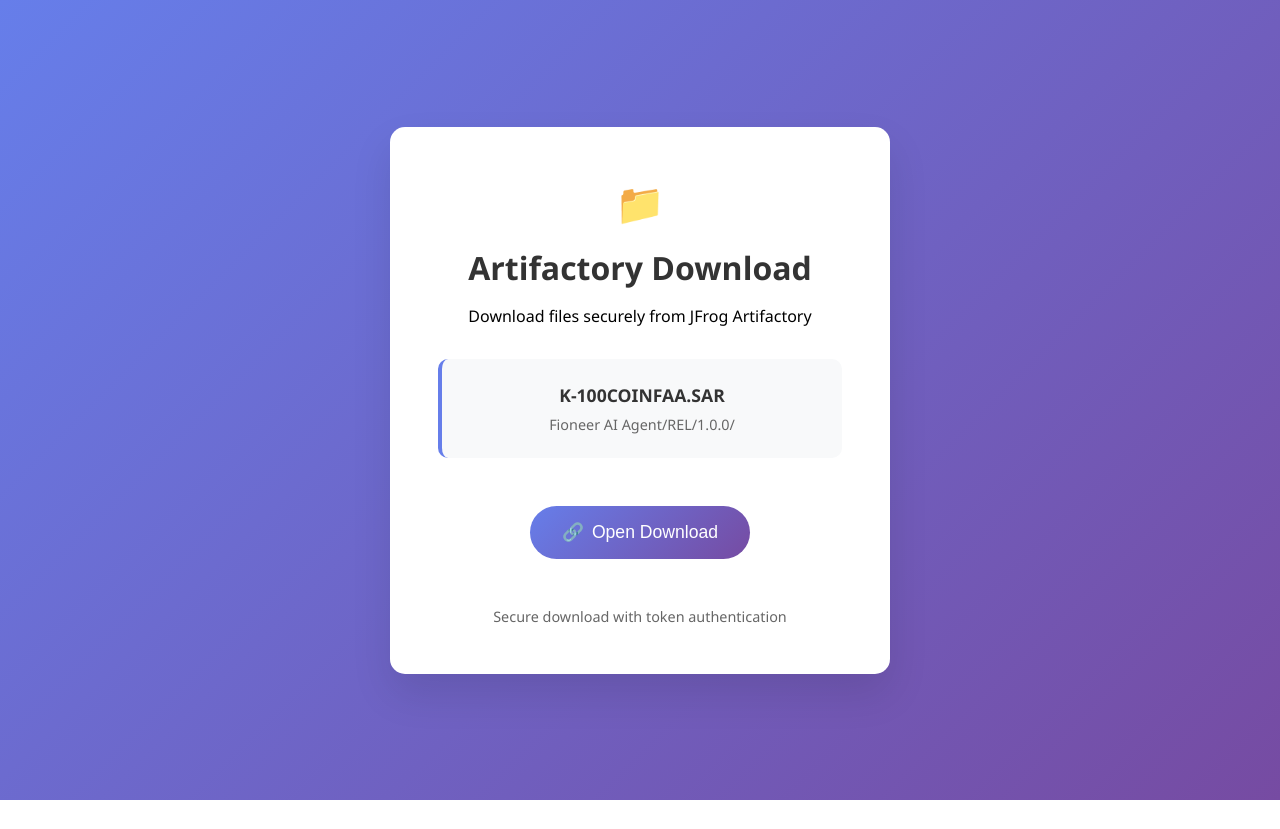
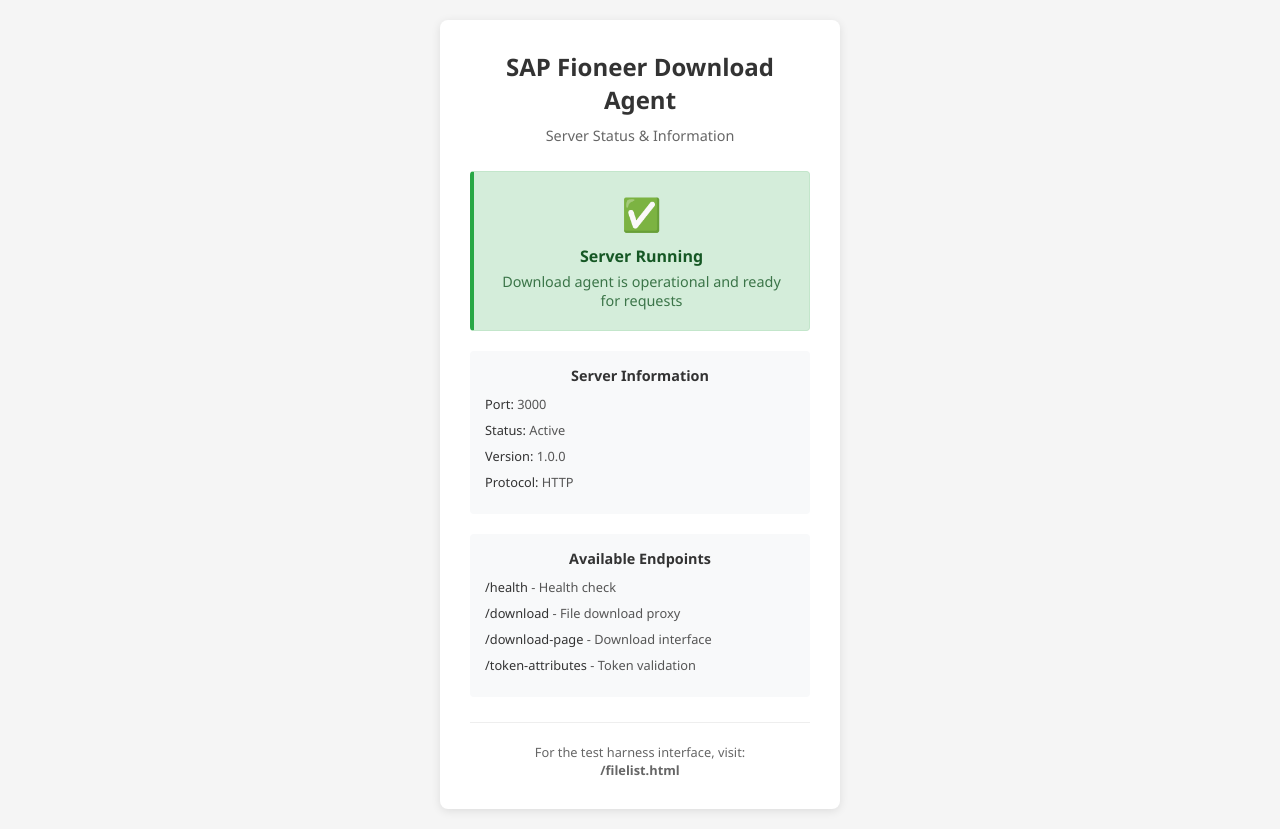
Before and after one commit to andreashofer-ca/sap-fioneer-download-agent, a website: page public/index.html in a window 1280 px wide. Before the commit the page ends 800 px from the top, so only its background shows below. Drawn offline with Linux system fonts and the light colour scheme; no server answers.

Commit message:
UI improvements and documentation updates
- Clean up index.html to show simple server status page
- Match design style with filelist.html for consistency
- Update README instructions for local test harness usage
- Remove complex download functionality from landing page
- Provide clear server information and available endpoints

```diff
--- a/public/index.html
+++ b/public/index.html
@@ -3,8 +3,9 @@
 <head>
     <meta charset="UTF-8">
     <meta name="viewport" content="width=device-width, initial-scale=1.0">
-    <title>Artifactory File Download</title>
+    <title>SAP Fioneer Download Agent - Server Status</title>
     <style>
+        /* Reset and base styles */
         * {
             margin: 0;
             padding: 0;
@@ -13,251 +14,136 @@
 
         body {
             font-family: 'Segoe UI', Tahoma, Geneva, Verdana, sans-serif;
-            background: linear-gradient(135deg, #667eea 0%, #764ba2 100%);
+            background: #f5f5f5;
             min-height: 100vh;
             display: flex;
             align-items: center;
             justify-content: center;
+            padding: 20px;
         }
 
+        /* Main container */
         .container {
             background: white;
-            padding: 3rem;
-            border-radius: 15px;
-            box-shadow: 0 20px 40px rgba(0, 0, 0, 0.1);
+            padding: 30px;
+            border-radius: 8px;
+            box-shadow: 0 2px 10px rgba(0, 0, 0, 0.1);
+            width: 100%;
+            max-width: 400px;
             text-align: center;
-            max-width: 500px;
-            width: 90%;
         }
 
-        .logo {
-            font-size: 2.5rem;
-            margin-bottom: 1rem;
-            color: #667eea;
+        /* Typography */
+        h1 {
+            color: #333;
+            margin-bottom: 10px;
+            font-size: 1.5rem;
+            font-weight: 600;
         }
 
-        h1 {
-            color: #333;
-            margin-bottom: 1rem;
-            font-size: 2rem;
+        .subtitle {
+            color: #666;
+            font-size: 0.9rem;
+            margin-bottom: 25px;
+            line-height: 1.4;
         }
 
-        .file-info {
-            background: #f8f9fa;
-            padding: 1.5rem;
-            border-radius: 10px;
-            margin: 2rem 0;
-            border-left: 4px solid #667eea;
+        /* Status indicator */
+        .status-card {
+            background: #d4edda;
+            border: 1px solid #c3e6cb;
+            color: #155724;
+            padding: 20px;
+            border-radius: 4px;
+            margin: 20px 0;
+            border-left: 4px solid #28a745;
         }
 
-        .file-name {
-            font-weight: bold;
-            color: #333;
-            font-size: 1.1rem;
-            margin-bottom: 0.5rem;
+        .status-icon {
+            font-size: 2rem;
+            margin-bottom: 10px;
         }
 
-        .file-path {
-            color: #666;
-            font-size: 0.9rem;
-            word-break: break-all;
+        .status-title {
+            font-weight: 600;
+            margin-bottom: 5px;
+            font-size: 1rem;
         }
 
-        .download-btn {
-            background: linear-gradient(135deg, #667eea 0%, #764ba2 100%);
-            color: white;
-            border: none;
-            padding: 1rem 2rem;
-            font-size: 1.1rem;
-            border-radius: 50px;
-            cursor: pointer;
-            transition: all 0.3s ease;
-            display: inline-flex;
-            align-items: center;
-            gap: 0.5rem;
-            text-decoration: none;
-            margin: 1rem 0;
+        .status-message {
+            font-size: 0.9rem;
+            opacity: 0.8;
         }
 
-        .download-btn:hover {
-            transform: translateY(-2px);
-            box-shadow: 0 10px 20px rgba(102, 126, 234, 0.3);
+        /* Info section */
+        .info-section {
+            background: #f8f9fa;
+            padding: 15px;
+            border-radius: 4px;
+            margin: 20px 0;
+            text-align: left;
         }
 
-        .download-btn:active {
-            transform: translateY(0);
+        .info-title {
+            font-weight: 600;
+            color: #333;
+            margin-bottom: 10px;
+            font-size: 0.9rem;
+            text-align: center;
         }
 
-        .download-btn:disabled {
-            opacity: 0.6;
-            cursor: not-allowed;
-            transform: none;
+        .info-item {
+            margin: 8px 0;
+            font-size: 0.8rem;
+            color: #555;
         }
 
-        .status {
-            margin-top: 1rem;
-            padding: 0.75rem;
-            border-radius: 5px;
+        .info-label {
             font-weight: 500;
+            color: #333;
         }
 
-        .status.success {
-            background: #d4edda;
-            color: #155724;
-            border: 1px solid #c3e6cb;
-        }
-
-        .status.error {
-            background: #f8d7da;
-            color: #721c24;
-            border: 1px solid #f5c6cb;
-        }
-
-        .status.info {
-            background: #d1ecf1;
-            color: #0c5460;
-            border: 1px solid #bee5eb;
-        }
-
-        .spinner {
-            border: 2px solid #f3f3f3;
-            border-top: 2px solid #667eea;
-            border-radius: 50%;
-            width: 20px;
-            height: 20px;
-            animation: spin 1s linear infinite;
-            display: inline-block;
-        }
-
-        @keyframes spin {
-            0% { transform: rotate(0deg); }
-            100% { transform: rotate(360deg); }
-        }
-
-        .hidden {
-            display: none;
-        }
-
+        /* Footer */
         .footer {
-            margin-top: 2rem;
+            margin-top: 25px;
+            padding-top: 20px;
+            border-top: 1px solid #eee;
             color: #666;
-            font-size: 0.9rem;
+            font-size: 0.8rem;
         }
     </style>
 </head>
 <body>
     <div class="container">
-        <div class="logo">📁</div>
-        <h1>Artifactory Download</h1>
-        <p>Download files securely from JFrog Artifactory</p>
+        <h1>SAP Fioneer Download Agent</h1>
+        <p class="subtitle">Server Status & Information</p>
 
-        <div class="file-info">
-            <div class="file-name">K-100COINFAA.SAR</div>
-            <div class="file-path">Fioneer AI Agent/REL/1.0.0/</div>
+        <div class="status-card">
+            <div class="status-icon">✅</div>
+            <div class="status-title">Server Running</div>
+            <div class="status-message">Download agent is operational and ready for requests</div>
         </div>
 
-        <button id="downloadBtn" class="download-btn" onclick="downloadFile()">
-            <span id="downloadIcon">🔗</span>
-            <span id="downloadText">Open Download</span>
-            <div id="spinner" class="spinner hidden"></div>
-        </button>
+        <div class="info-section">
+            <div class="info-title">Server Information</div>
+            <div class="info-item"><span class="info-label">Port:</span> 3000</div>
+            <div class="info-item"><span class="info-label">Status:</span> Active</div>
+            <div class="info-item"><span class="info-label">Version:</span> 1.0.0</div>
+            <div class="info-item"><span class="info-label">Protocol:</span> HTTP</div>
+        </div>
 
-        <div id="status" class="status hidden"></div>
+        <div class="info-section">
+            <div class="info-title">Available Endpoints</div>
+            <div class="info-item"><span class="info-label">/health</span> - Health check</div>
+            <div class="info-item"><span class="info-label">/download</span> - File download proxy</div>
+            <div class="info-item"><span class="info-label">/download-page</span> - Download interface</div>
+            <div class="info-item"><span class="info-label">/token-attributes</span> - Token validation</div>
+        </div>
 
         <div class="footer">
-            <p>Secure download with token authentication</p>
+            <p>For the test harness interface, visit:</p>
+            <p><strong>/filelist.html</strong></p>
         </div>
     </div>
-
-    <script>
-        let isDownloading = false;
-
-        function showStatus(message, type) {
-            const statusEl = document.getElementById('status');
-            statusEl.textContent = message;
-            statusEl.className = `status ${type}`;
-            statusEl.classList.remove('hidden');
-        }
-
-        function hideStatus() {
-            const statusEl = document.getElementById('status');
-            statusEl.classList.add('hidden');
-        }
-
-        function setDownloadState(downloading) {
-            isDownloading = downloading;
-            const btn = document.getElementById('downloadBtn');
-            const icon = document.getElementById('downloadIcon');
-            const text = document.getElementById('downloadText');
-            const spinner = document.getElementById('spinner');
-
-            btn.disabled = downloading;
-
-            if (downloading) {
-                icon.classList.add('hidden');
-                spinner.classList.remove('hidden');
-                text.textContent = 'Opening...';
-                btn.style.cursor = 'not-allowed';
-            } else {
-                icon.classList.remove('hidden');
-                spinner.classList.add('hidden');
-                text.textContent = 'Open Download';
-                btn.style.cursor = 'pointer';
-            }
-        }
-
-        async function downloadFile() {
-            if (isDownloading) return;
-
-            try {
-                setDownloadState(true);
-                hideStatus();
-                showStatus('Opening download in new window...', 'info');
-
-                // Open the download page in a small new browser window
-                const downloadUrl = '/download-page';
-                const newWindow = window.open(downloadUrl, 'SAPFioneerDownloadAgent', 'width=400,height=300,scrollbars=yes,resizable=yes,menubar=no,toolbar=no,location=no,status=no');
-
-                if (!newWindow) {
-                    // Fallback if popup is blocked - try direct navigation
-                    window.location.href = downloadUrl;
-                    showStatus('Download started! Check your browser for the file.', 'success');
-                } else {
-                    showStatus('Download opened in new window!', 'success');
-
-                    // Optional: Check if the new window was closed (user completed download)
-                    const checkClosed = setInterval(() => {
-                        if (newWindow.closed) {
-                            clearInterval(checkClosed);
-                            showStatus('Download window closed. Check your downloads folder.', 'info');
-                        }
-                    }, 1000);
-
-                    // Stop checking after 30 seconds
-                    setTimeout(() => {
-                        clearInterval(checkClosed);
-                    }, 30000);
-                }
-
-            } catch (error) {
-                console.error('Download error:', error);
-                showStatus(`Failed to open download: ${error.message}`, 'error');
-            } finally {
-                setDownloadState(false);
-            }
-        }
-
-        // Check server health on page load
-        window.addEventListener('load', async () => {
-            try {
-                const response = await fetch('/health');
-                if (response.ok) {
-                    console.log('Server is healthy');
-                }
-            } catch (error) {
-                showStatus('Server connection error', 'error');
-            }
-        });
-    </script>
 </body>
 </html>
```
Also changed, not shown: README.md.
